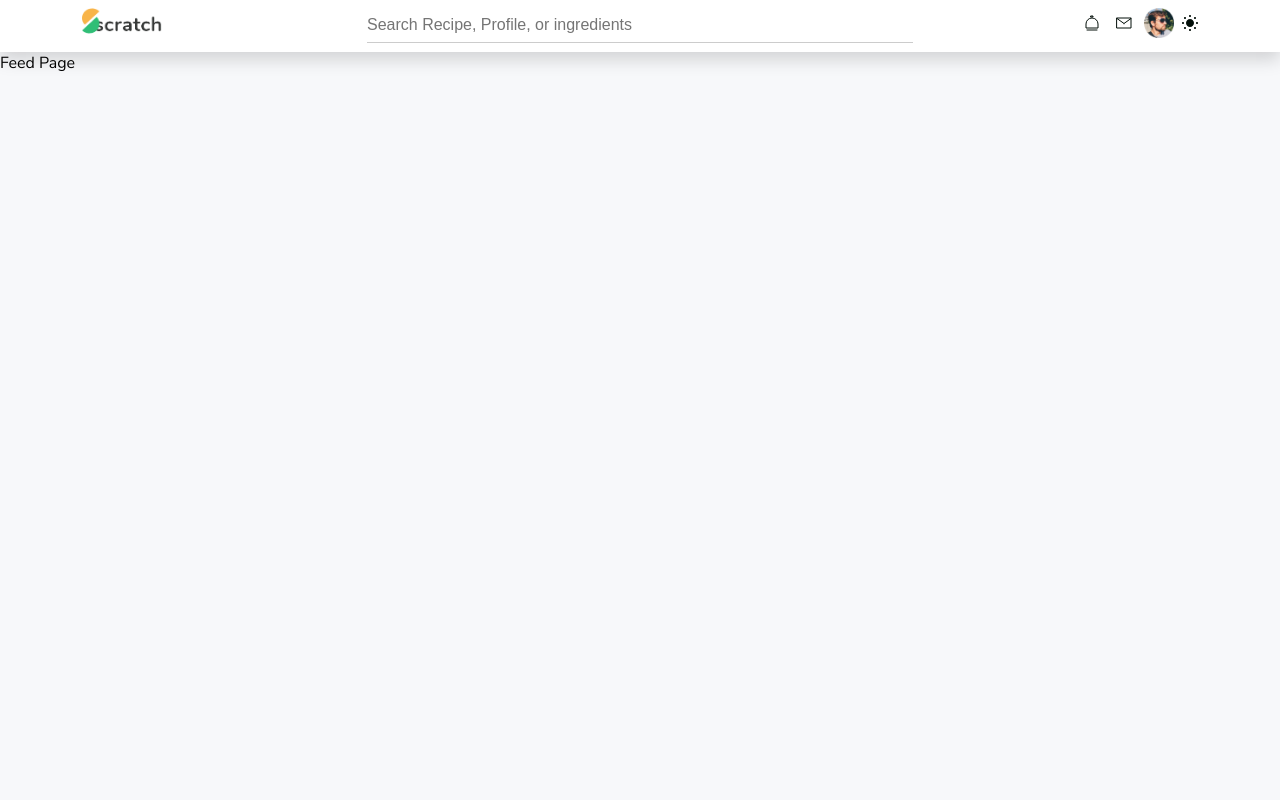
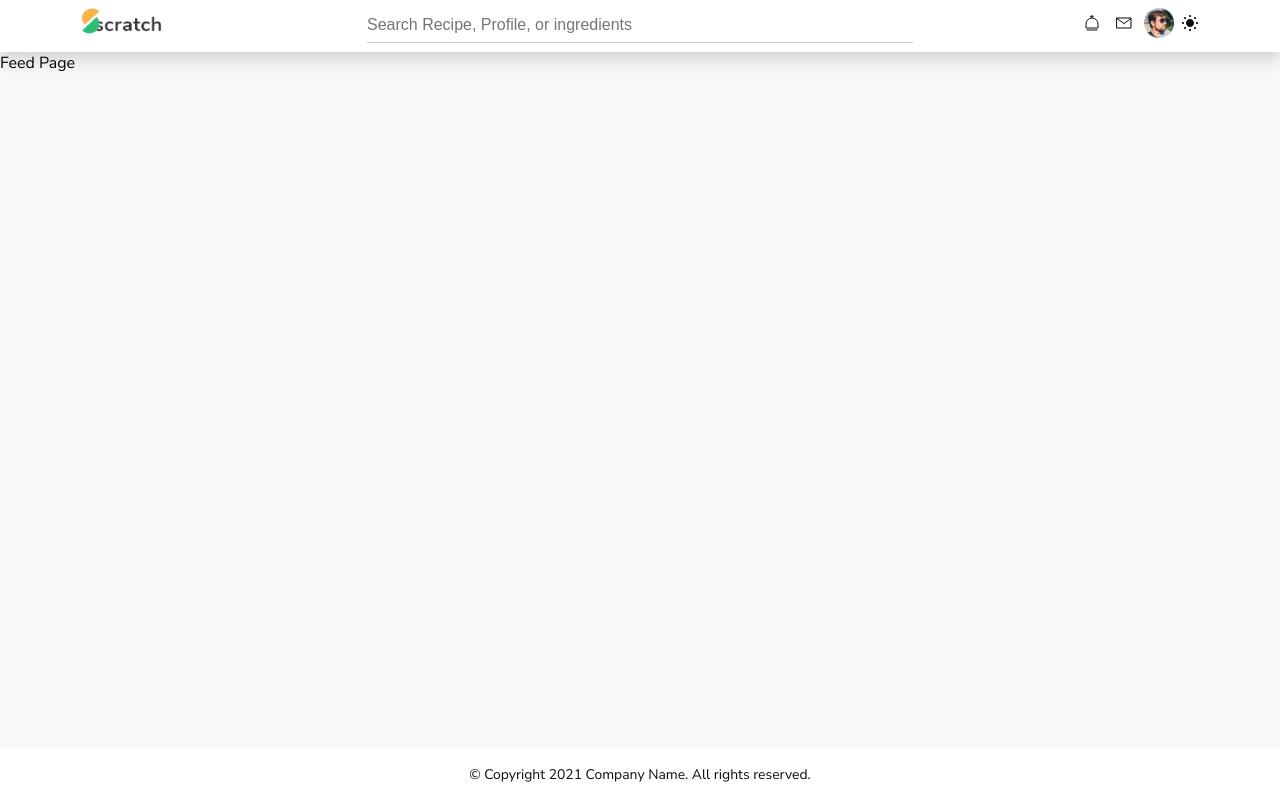
Before and after one commit to sohail-rasool/kitchen-recipe, a React (Create React App) app: page /feed in a window 1280 px wide. Built offline with nearby package versions, Linux system fonts and the light colour scheme.

Commit message:
Added Footer

```diff
--- a/src/assets/css/global.css
+++ b/src/assets/css/global.css
@@ -26,6 +26,13 @@ body{
 
 img {
   max-width: 100%;
+}
+
+#root {
+  display: flex;
+  flex-direction: column;
+  justify-content: space-between;
+  height: 100%;
 }
 
 
--- a/src/layout/Footer/Footer.js
+++ b/src/layout/Footer/Footer.js
@@ -1,8 +1,8 @@
-import React from 'react';
+import Classes from './Footer.module.scss';
 
 const Footer = () => {
   return (
-    <footer>
+    <footer className={`py-3 ${Classes.Footer}`}>
       <div className='container'>
         <div className='row'>
           <div className='col-12'>
--- /dev/null
+++ b/src/layout/Footer/Footer.module.scss
@@ -0,0 +1,7 @@
+.Footer {
+  background-color: var(--card-bg);
+  p {
+    color: var(--dark-black);
+    font-size: 0.87rem;
+  }
+}
--- a/src/layout/MainLayout.js
+++ b/src/layout/MainLayout.js
@@ -1,10 +1,14 @@
 import Header from './Header/Header';
+import Footer from './Footer/Footer';
 
 const MainLayout = ({ children }) => {
   return (
     <>
-      <Header />
-      {children}
+      <div>
+        <Header />
+        <main>{children}</main>
+      </div>
+      <Footer />
     </>
   );
 };
```
